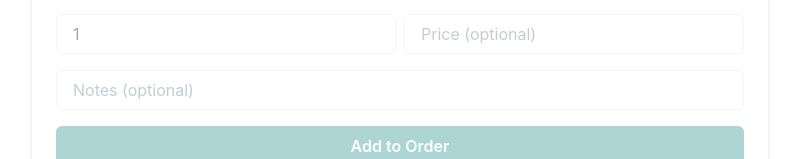
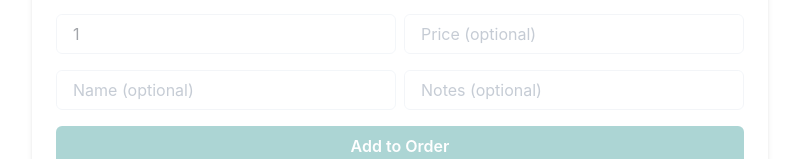
Before and after one commit to aziddy/OrderTogetherApp, a React (Create React App) app in the folder frontend/: page /session/1 in a window 1280 px wide. Shown: the part 348-507 px from the top of the page, without its empty margins (240-1039 px from the left). Built offline with nearby package versions, Linux system fonts and the light colour scheme; no server answers.

Commit message:
Add optional user name with persistence

```diff
--- a/frontend/src/components/Session.tsx
+++ b/frontend/src/components/Session.tsx
@@ -51,12 +51,37 @@ interface Order {
   item: string;
   quantity: number;
   price?: number;
+  name: string;
   notes: string;
   timestamp: string;
   isOrdered?: boolean;
 }
 
 const BACKEND_WS_URL = process.env.REACT_APP_BACKEND_WS_URL || 'ws://localhost/not_set_correctly';
+
+const STORAGE_KEY = 'orderTogetherUserName';
+const STORAGE_EXPIRY_DAYS = 1;
+
+const loadNameFromStorage = (): string => {
+  try {
+    const stored = localStorage.getItem(STORAGE_KEY);
+    if (!stored) return '';
+
+    const { value, expiry } = JSON.parse(stored);
+    if (Date.now() > expiry) {
+      localStorage.removeItem(STORAGE_KEY);
+      return '';
+    }
+    return value;
+  } catch {
+    return '';
+  }
+};
+
+const saveNameToStorage = (name: string) => {
+  const expiry = Date.now() + (STORAGE_EXPIRY_DAYS * 24 * 60 * 60 * 1000);
+  localStorage.setItem(STORAGE_KEY, JSON.stringify({ value: name, expiry }));
+};
 
 const Session = () => {
   const { sessionId } = useParams<{ sessionId: string }>();
@@ -68,6 +93,7 @@ const Session = () => {
   const [newItem, setNewItem] = useState('');
   const [quantity, setQuantity] = useState<string>('1');
   const [price, setPrice] = useState<string>('');
+  const [userName, setUserName] = useState<string>(() => loadNameFromStorage());
   const [notes, setNotes] = useState('');
   const [isConnecting, setIsConnecting] = useState(true);
   const [showConnecting, setShowConnecting] = useState(false);
@@ -297,6 +323,7 @@ const Session = () => {
           item: newItem.trim(),
           quantity: parsedQuantity,
           price: parsedPrice,
+          name: userName.trim(),
           notes: notes.trim(),
         },
       }));
@@ -304,7 +331,7 @@ const Session = () => {
       setNewItem('');
       setQuantity('1');
       setPrice('');
-      // Keep notes field value for convenience
+      // Keep userName and notes fields populated for convenience
     } else {
       toast({
         title: 'Connection error',
@@ -380,6 +407,11 @@ const Session = () => {
     }
     setOrderToDelete(null);
     onDeleteDialogClose();
+  };
+
+  const handleNameChange = (newName: string) => {
+    setUserName(newName);
+    saveNameToStorage(newName);
   };
 
   const toggleOrderStatus = (orderId: string) => {
@@ -542,6 +574,19 @@ const Session = () => {
                 isDisabled={isConnecting || sessionExpired}
               />
             </HStack>
+            <HStack spacing={2} width="100%">
+              <Input
+                placeholder="Name (optional)"
+                value={userName}
+                onChange={(e) => {
+                  const trimmedValue = e.target.value.trim();
+                  if (trimmedValue.length <= 30) {
+                    handleNameChange(e.target.value);
+                  }
+                }}
+                isDisabled={isConnecting || sessionExpired}
+                flex={1}
+              />
               <Input
                 placeholder="Notes (optional)"
                 value={notes}
@@ -552,7 +597,9 @@ const Session = () => {
                   }
                 }}
                 isDisabled={isConnecting || sessionExpired}
+                flex={1}
               />
+            </HStack>
             <Button
               colorScheme="teal"
               width="full"
@@ -594,6 +641,11 @@ const Session = () => {
                       </Badge>
                     )}
                   </Flex>
+                  {order.name && (
+                    <Text fontSize="xs" color="gray.500" fontWeight="semibold">
+                      {order.name}
+                    </Text>
+                  )}
                   {order.notes && (
                     <Text
                       fontSize="sm"
```
Also changed, not shown: 1 other file (tests, documents, lock files or other folders). Lines whose indentation alone changed are shown as unchanged.
